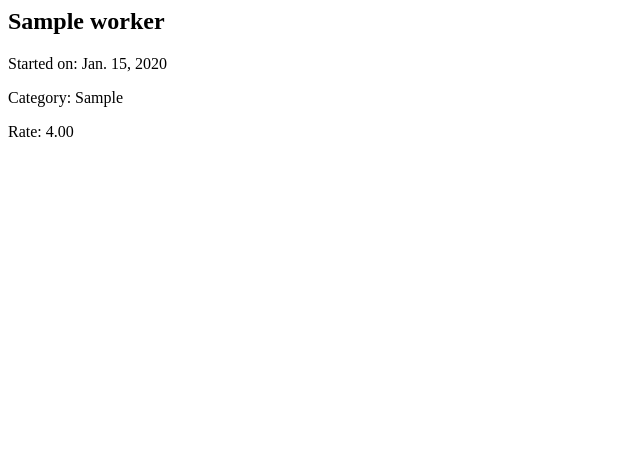
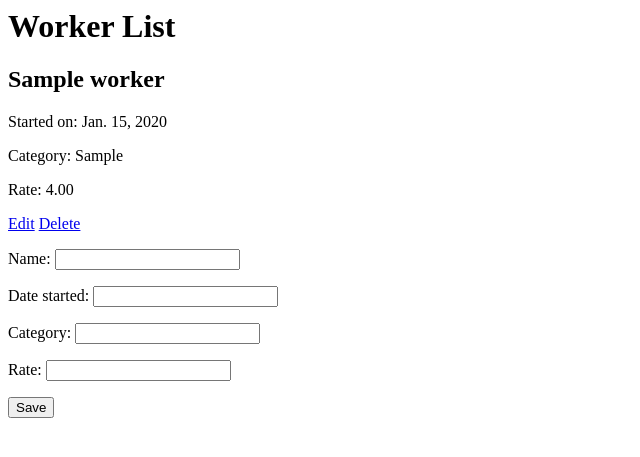
Before and after one commit to LoopyB/project, a Django app: template workers/templates/workers/worker_list.html in a window 1280 px wide. Shown: the top 457 px of the page, without its empty margins (0-640 px from the left). Run offline with Django 5.2, Linux system fonts and the light colour scheme; the template is opened without the code that fills it: values that come from a table or form of the project are taken from there, others are empty; tables that the repository leaves empty hold one stand-in row (values such as "Sample post").

Commit message:
with a Save button after 1st CRUD attempt

```diff
--- a/project/urls.py
+++ b/project/urls.py
@@ -3,6 +3,9 @@ from django.urls import path, include
 from django.shortcuts import redirect
 
 urlpatterns = [
+    path('admin/', admin.site.urls),
     path('workers/', include('workers.urls')),
     path('', lambda request: redirect('workers/', permanent=False)),
+    #path('worker/<int:pk>/edit/', views.worker_edit, name='worker_edit'),
+    #path('worker/<int:pk>/delete/', views.worker_delete, name='worker_delete'),
 ]
--- /dev/null
+++ b/workers/forms.py
@@ -0,0 +1,7 @@
+from django import forms
+from .models import Worker
+
+class WorkerForm(forms.ModelForm):
+    class Meta:
+        model = Worker
+        fields = ['name', 'date_started', 'category', 'rate']
--- a/workers/templates/workers/worker_list.html
+++ b/workers/templates/workers/worker_list.html
@@ -1,8 +1,17 @@
+<h1>Worker List</h1>
 {% for worker in workers %}
     <div>
             <h2>{{ worker.name }}</h2>
             <p> Started on: {{ worker.date_started}} </p>
             <p> Category: {{ worker.category}} </p>
             <p> Rate: {{ worker.rate }}</p>
+            <a href="{% url 'worker_edit' pk=worker.pk %}">Edit</a>
+            <a href="{% url 'worker_delete' pk=worker.pk %}">Delete</a>
     </div>
 {% endfor %}
+
+<form method="POST">
+    {% csrf_token %}
+    {{ form.as_p}}
+    <button type="submit">Save</button>
+</form>
--- a/workers/urls.py
+++ b/workers/urls.py
@@ -3,4 +3,7 @@ from . import views
 
 urlpatterns = [
     path('', views.worker_list, name='worker_list'),
+    path('worker/new/', views.worker_new, name='worker_new'),
+    path('worker/<int:pk>/edit/', views.worker_edit, name='worker_edit'),
+    path('worker/<int:pk>/delete/', views.worker_delete, name='worker_delete'),
 ]
```
Also changed, not shown: workers/views.py (+34 -1 lines).
